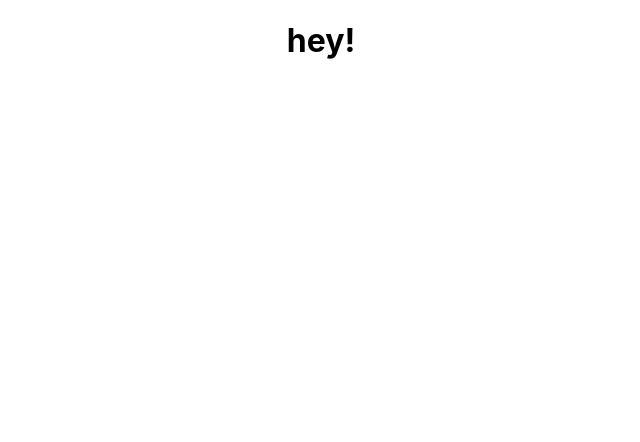
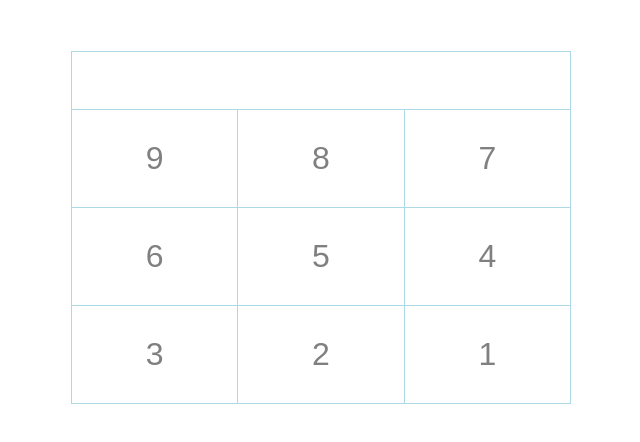
Before and after one commit to motokikasai/React-Calculator, a React (Create React App) app: page / in a window 1280 px wide. Shown: the top 442 px of the page, without its empty margins (319-959 px from the left). Built offline with nearby package versions, Linux system fonts and the light colour scheme.

Commit message:
Create components & add basic style

```diff
--- a/src/App.css
+++ b/src/App.css
@@ -1,38 +1,43 @@
+* {
+  box-sizing: border-box;
+}
+
 .App {
   text-align: center;
+  margin-top: 4%;
 }
 
-.App-logo {
-  height: 40vmin;
-  pointer-events: none;
+.container {
+  /* background: #efefef; */
+  max-width: 500px;
+  margin: auto;
 }
 
-@media (prefers-reduced-motion: no-preference) {
-  .App-logo {
-    animation: App-logo-spin infinite 20s linear;
-  }
+.input {
+  width: 100%;
+  padding: 10px;
+  border-width: 0;
+  border: 1px solid lightblue;
+  text-align: center;
+  font-size: 2rem;
 }
 
-.App-header {
-  background-color: #282c34;
-  min-height: 100vh;
-  display: flex;
-  flex-direction: column;
-  align-items: center;
-  justify-content: center;
-  font-size: calc(10px + 2vmin);
-  color: white;
+.op-wrapper {
+  border: 1px solid lightblue;
+  border-top: none;
 }
 
-.App-link {
-  color: #61dafb;
+.btn {
+  background: none;
+  border: none;
+  font-size: 2rem;
+  padding: 30px;
+  color: gray;
+  box-shadow: 0 0 0 1px lightblue;
 }
 
-@keyframes App-logo-spin {
-  from {
-    transform: rotate(0deg);
-  }
-  to {
-    transform: rotate(360deg);
-  }
+.num-pad {
+  display: grid;
+  grid-gap: 1px;
+  grid-template-columns: repeat(3, 1fr);
 }
--- a/src/App.js
+++ b/src/App.js
@@ -1,9 +1,10 @@
 import './App.css';
+import Calc from './components/Calc';
 
 function App() {
   return (
     <div className='App'>
-      <h1>hey!</h1>
+      <Calc />
     </div>
   );
 }
--- /dev/null
+++ b/src/components/Calc.js
@@ -0,0 +1,14 @@
+import React from 'react';
+import Display from './Display';
+import Operator from './Operator';
+
+const Calc = () => {
+  return (
+    <div className='container'>
+      <Display />
+      <Operator />
+    </div>
+  );
+};
+
+export default Calc;
--- /dev/null
+++ b/src/components/Display.js
@@ -0,0 +1,24 @@
+import React, { useState } from 'react';
+
+const Display = () => {
+  const [input, setInput] = useState('');
+
+  const handleChange = e => {
+    console.log('changed...');
+
+    setInput(e.target.value);
+  };
+
+  return (
+    <div>
+      <input
+        type='text'
+        value={input}
+        onChange={handleChange}
+        className='input'
+      />
+    </div>
+  );
+};
+
+export default Display;
--- /dev/null
+++ b/src/components/Operator.js
@@ -0,0 +1,21 @@
+import React from 'react';
+
+const Operator = () => {
+  return (
+    <div className='op-wrapper'>
+      <div className='num-pad'>
+        <button className='btn'>9</button>
+        <button className='btn'>8</button>
+        <button className='btn'>7</button>
+        <button className='btn'>6</button>
+        <button className='btn'>5</button>
+        <button className='btn'>4</button>
+        <button className='btn'>3</button>
+        <button className='btn'>2</button>
+        <button className='btn'>1</button>
+      </div>
+    </div>
+  );
+};
+
+export default Operator;
```
